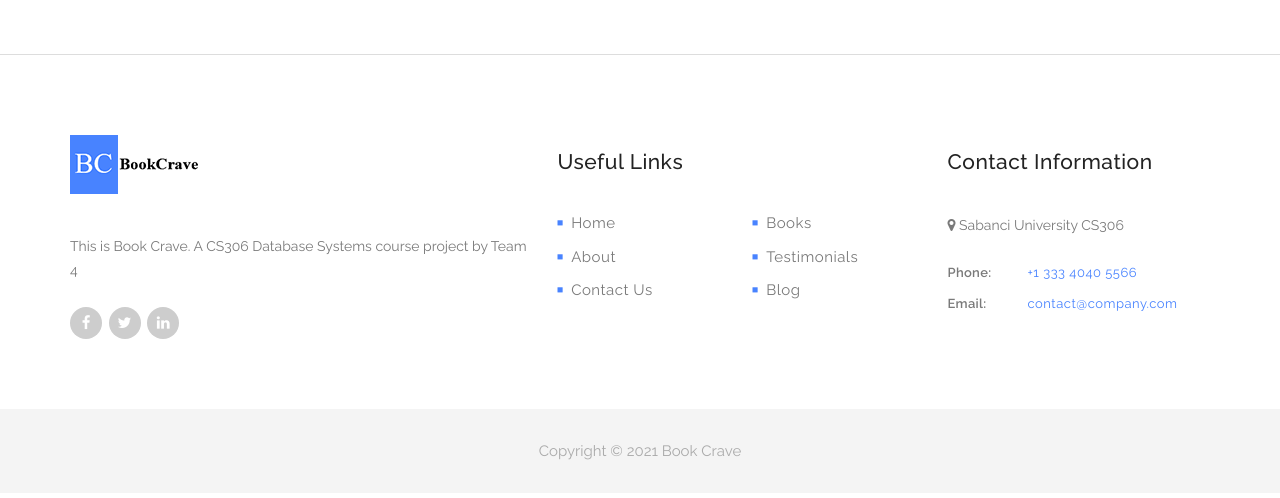
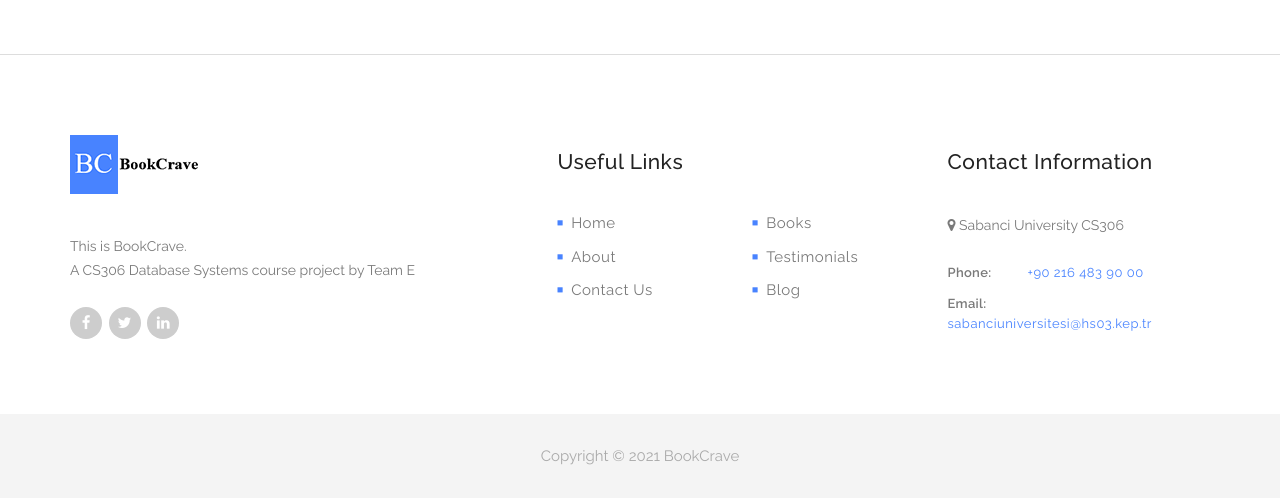
Before and after one commit to alpaslanhamzaoglu/book-shopping-website, a PHP site: page /cs306-project-step-4/index.html in a window 1280 px wide. Shown: the part 4387-4885 px from the top of the page. Before the commit the page ends 4847 px from the top, so only its background shows below. Run offline with PHP 8.4, Linux system fonts and the light colour scheme; some libraries are stand-ins or nearby versions.

Commit message:
sabanci links added to footer

```diff
--- a/shopping-website-template/index.html
+++ b/shopping-website-template/index.html
@@ -474,12 +474,17 @@
                         <div class="logo">
                             <img src="img/footer_logo-update.png" alt="Venue Logo">
                         </div>
-                        <p>This is Book Crave. A CS306 Database Systems course project by Team 4</p>
+                        <p>This is BookCrave.
+                            <br>A CS306 Database Systems course project by Team E
+                        </p>
                         <ul class="social-icons">
                             <li>
-                                <a href="#"><i class="fa fa-facebook"></i></a>
-                                <a href="#"><i class="fa fa-twitter"></i></a>
-                                <a href="#"><i class="fa fa-linkedin"></i></a>
+                                <a href="https://www.facebook.com/sabanciuniv.edu/"><i class="fa fa-facebook"></i></a>
+                                <a
+                                    href="https://twitter.com/sabanciu?ref_src=twsrc%5Egoogle%7Ctwcamp%5Eserp%7Ctwgr%5Eauthor"><i
+                                        class="fa fa-twitter"></i></a>
+                                <a href="https://www.linkedin.com/school/sabanci-university/?originalSubdomain=tr"><i
+                                        class="fa fa-linkedin"></i></a>
                             </li>
                         </ul>
                     </div>
@@ -514,8 +519,11 @@
                         </div>
                         <p><i class="fa fa-map-marker"></i> Sabanci University CS306</p>
                         <ul>
-                            <li><span>Phone:</span><a href="#">+1 333 4040 5566</a></li>
-                            <li><span>Email:</span><a href="#">contact@company.com</a></li>
+                            <li><span>Phone:</span><a href="https://g.page/sabanci_universitesi?share">+90 216 483 90
+                                    00</a></li>
+                            <li><span>Email:</span><a
+                                    href="https://g.page/sabanci_universitesi?share">sabanciuniversitesi@hs03.kep.tr</a>
+                            </li>
                         </ul>
                     </div>
                 </div>
@@ -524,7 +532,7 @@
     </footer>
 
     <div class="sub-footer">
-        <p>Copyright © 2021 Book Crave</a></p>
+        <p>Copyright © 2021 BookCrave</a></p>
     </div>
 
     <script src="https://ajax.googleapis.com/ajax/libs/jquery/1.11.2/jquery.min.js" type="text/javascript"></script>
```
Also changed, not shown: shopping-website-template/footer.php (+7 -3 lines).
